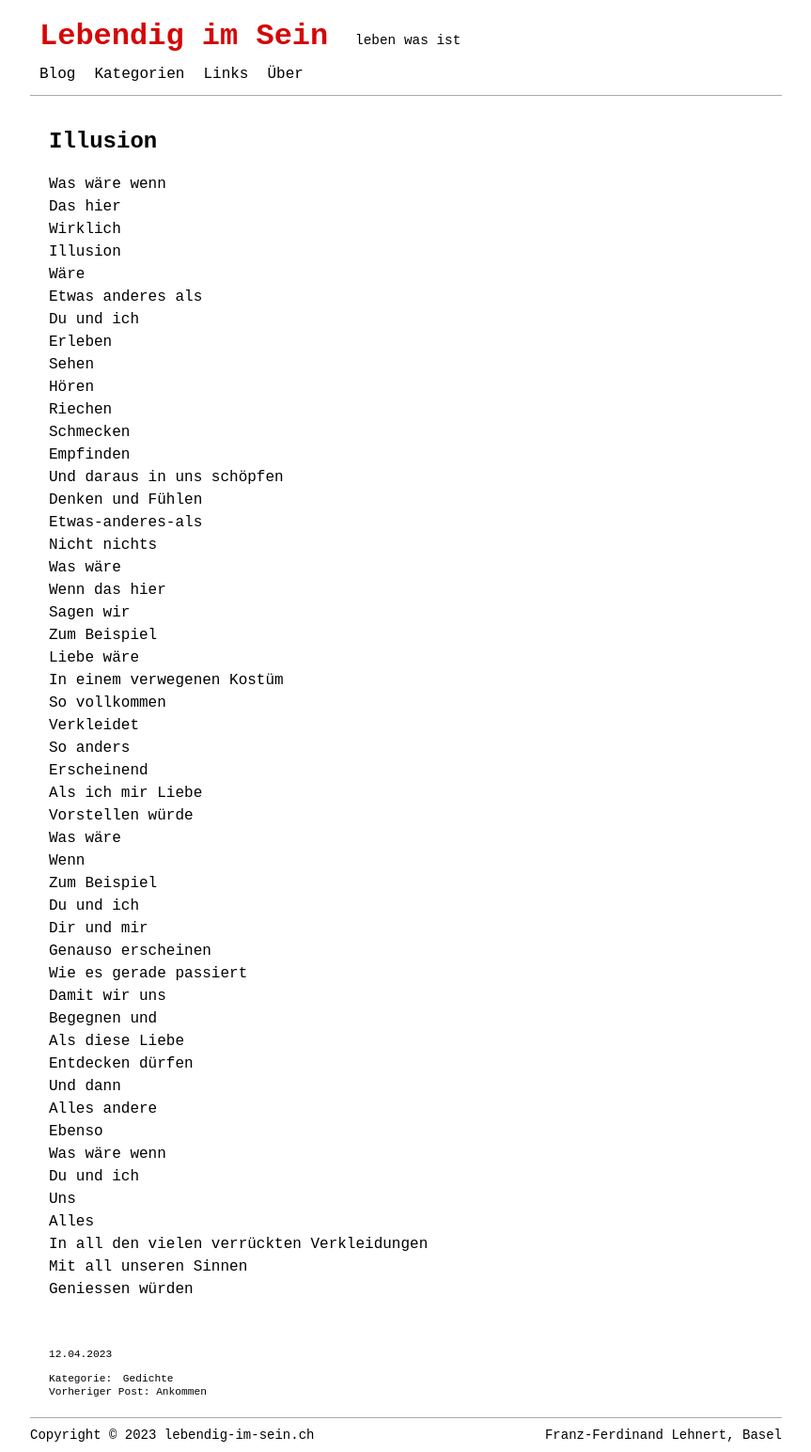
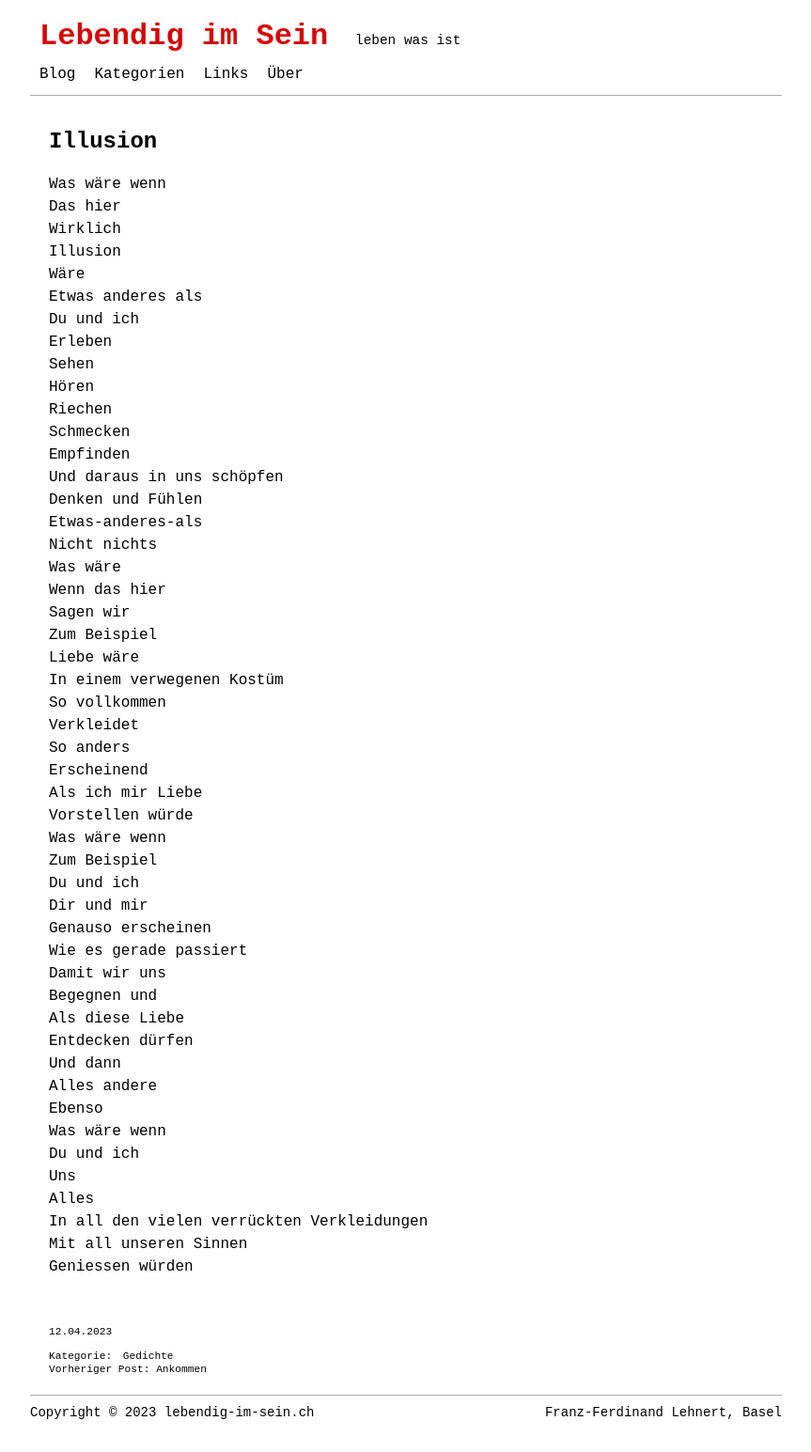
Before and after one commit to lebendigimsein/webpage, a Jekyll site: the page built from _posts/2023-04-12-illusion.markdown, in a window 1280 px wide. Shown: the whole page at 94% size, without its empty margins (208-1071 px from the left). Built offline with Jekyll 4.4.1, drawn with Linux system fonts in a browser that asks for light colours; after the commit the page ends 1521 px from its top, so only the background shows below that.

```diff
--- a/_posts/2023-04-12-illusion.markdown
+++ b/_posts/2023-04-12-illusion.markdown
@@ -36,8 +36,7 @@ So anders
 Erscheinend
 Als ich mir Liebe
 Vorstellen würde
-Was wäre
-Wenn
+Was wäre wenn
 Zum Beispiel
 Du und ich
 Dir und mir
```
